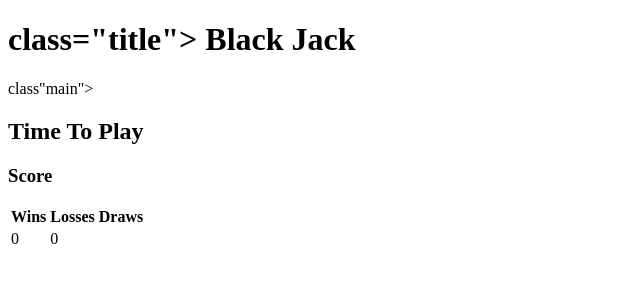
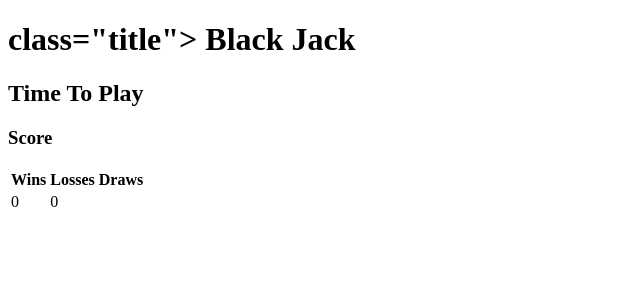
Before and after one commit to cerinahp/Black-Jack-Game, a plain HTML site: page index.html in a window 1280 px wide. Shown: the whole page, without its empty margins (0-640 px from the left). Drawn offline with Linux system fonts and the light colour scheme.

Commit message:
adding js and css

```diff
--- a/index.html
+++ b/index.html
@@ -7,7 +7,7 @@
 
     <body>
         <h1> class="title"> Black Jack</h1>
-        <div> class"main">
+        <div class="main">
             <h2><span id="command"> Time To Play</span></h2>
         </div>
 
@@ -24,5 +24,6 @@
                 <td><span id="Draws"></span></td>
             </tr>
         </table>
+        <script src=""></script>
     </body>
 </html>
```
